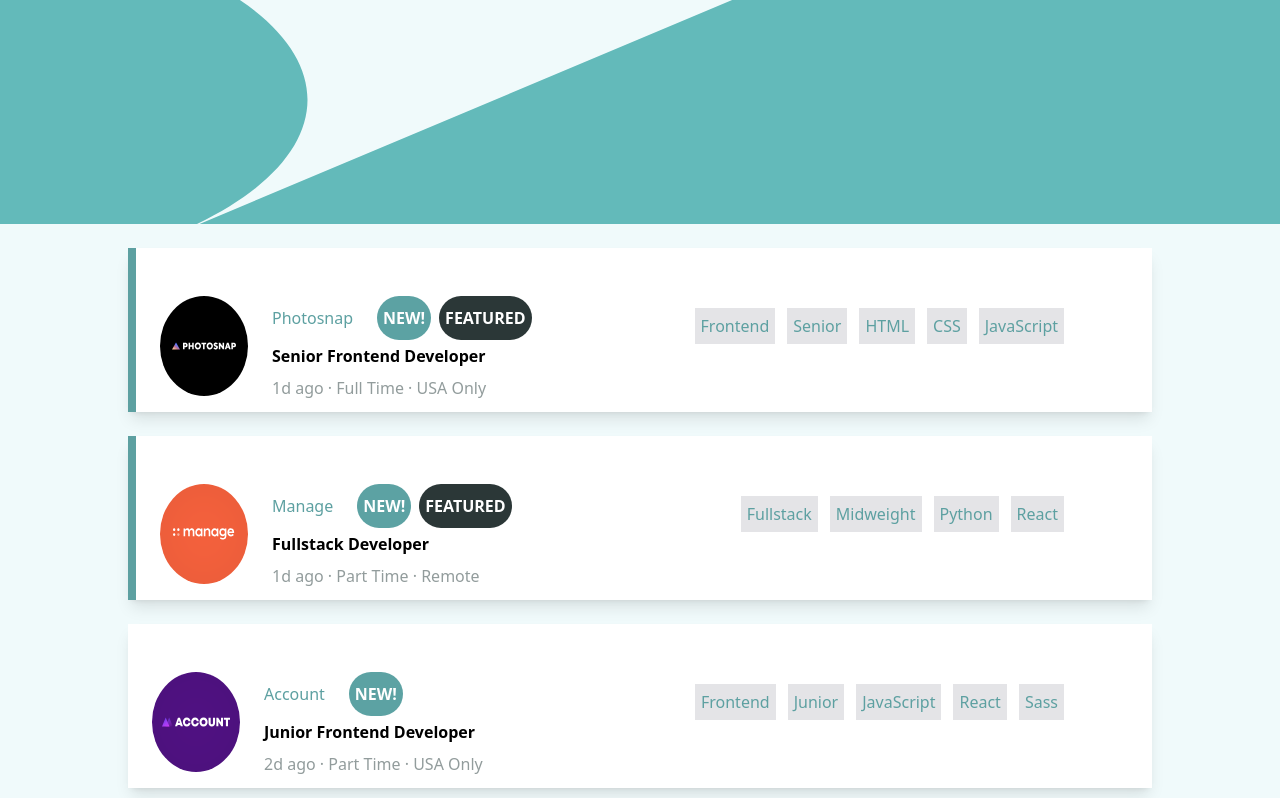
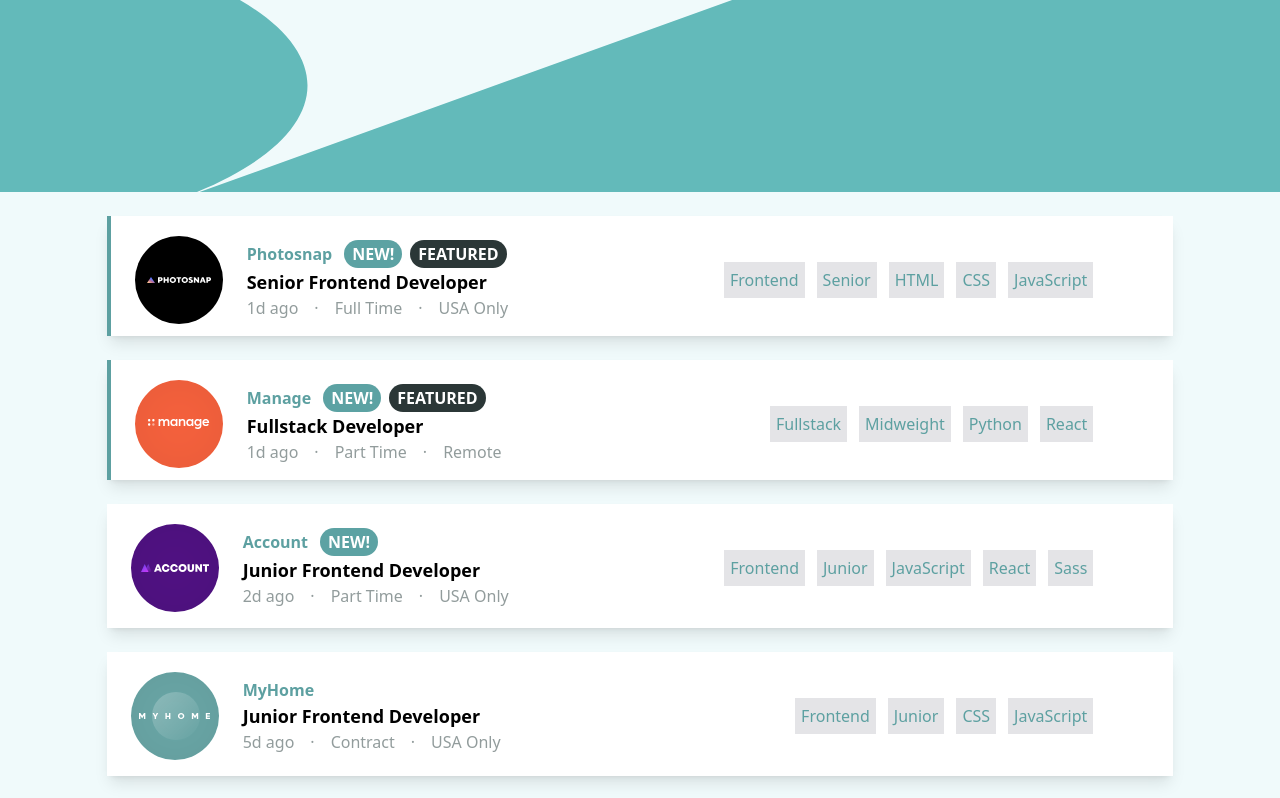
Before and after one commit to Justin-Quinn51/GitHub-Jobs, a React (Vite) app: page / in a window 1280 px wide. Shown: the top 798 px of the page. Built offline with nearby package versions, Linux system fonts and the light colour scheme.

Commit message:
Desktop layout mostly complete

```diff
--- a/src/components/Header.jsx
+++ b/src/components/Header.jsx
@@ -2,7 +2,7 @@
 export default function Header() {
     return (
         <div className=''>
-            <img className='w-full h-56' src="/bg-header-mobile.svg" alt="Background Header Mobile" />
+            <img className='w-full h-48' src="/bg-header-mobile.svg" alt="Background Header Mobile" />
         </div>
     )
 }
--- a/src/components/Tile.jsx
+++ b/src/components/Tile.jsx
@@ -2,19 +2,19 @@
 export default function Tile({logo, company, newPost, featured, position, postedAt, contract, location, role, level, tools, languages, key}) {
 
     return (
-        <div className={ featured ? 'bg-white w-4/5 pb-2 mx-auto shadow-lg border-l-8 border-l-aqua my-6 lg:flex' : 'bg-white w-4/5 pb-2 mx-auto shadow-lg my-6 lg:flex' }>
-          <section className='mt-12 leading-8 lg:flex'>
-              <img className='ml-6 mb-2' src={logo} alt="Company Logo" />
-            <div className='ml-6 lg:w-72'>
-              <span className="text-aqua mr-6">{company}</span>
-              { newPost === true && (<button className='text-white font-bold bg-aqua-dark rounded-full p-1.5 mr-2'>NEW!</button>) }
-              { featured === true && (<button className='text-white font-bold bg-dark-green rounded-full p-1.5'>FEATURED</button>) }
-              <h2 className='font-bold hover:text-aqua cursor-pointer'>{position}</h2>
-              <span className="text-light-gray">{postedAt} <span className=''>&middot;</span> {contract} <span className=''>&middot;</span> {location}</span>
+        <div className={ featured ? 'bg-white w-5/6 pb-1 mx-auto shadow-lg border-l-4 border-l-aqua my-6 lg:flex py-3' : 'bg-white w-5/6 pb-2 mx-auto shadow-lg my-6 lg:flex py-3' }>
+          <section className='lg:flex items-center'>
+              <img className='ml-6 mb-2 lg:mt-2' src={logo} alt="Company Logo" />
+            <div className='ml-6 lg:'>
+              <span className="text-aqua font-bold mr-6 lg:mr-3">{company}</span>
+              { newPost === true && (<button className='text-white font-bold bg-aqua-dark rounded-full px-2 py-0.5 mr-2'>NEW!</button>) }
+              { featured === true && (<button className='text-white font-bold bg-dark-green rounded-full px-2 py-0.5'>FEATURED</button>) }
+              <h2 className='font-bold hover:text-aqua cursor-pointer lg:text-lg'>{position}</h2>
+              <span className="text-light-gray lg:flex gap-4">{postedAt} <span className=''>&middot;</span>   {contract} <span className=''>&middot;</span> {location}</span>
             </div>
           </section>
           <hr className='mt-3 underline lg:hidden'/>
-          <section className='flex flex-wrap gap-3 ml-6 my-3 mx-2 lg:ml-auto pr-20 items-center'>
+          <section className='flex flex-wrap gap-3 ml-6 my-3 lg:ml-auto pr-20 items-center'>
             <div className='bg-zinc-200 p-1.5 text-aqua hover:bg-aqua cursor-pointer hover:text-white'>{role}</div>
             <div className='bg-zinc-200 p-1.5 text-aqua hover:bg-aqua cursor-pointer hover:text-white'>{level}</div>
             { languages.map((language) => <div key={key} className='bg-zinc-200 p-1.5 text-aqua hover:bg-aqua cursor-pointer hover:text-white'>{language}</div>) }
```
